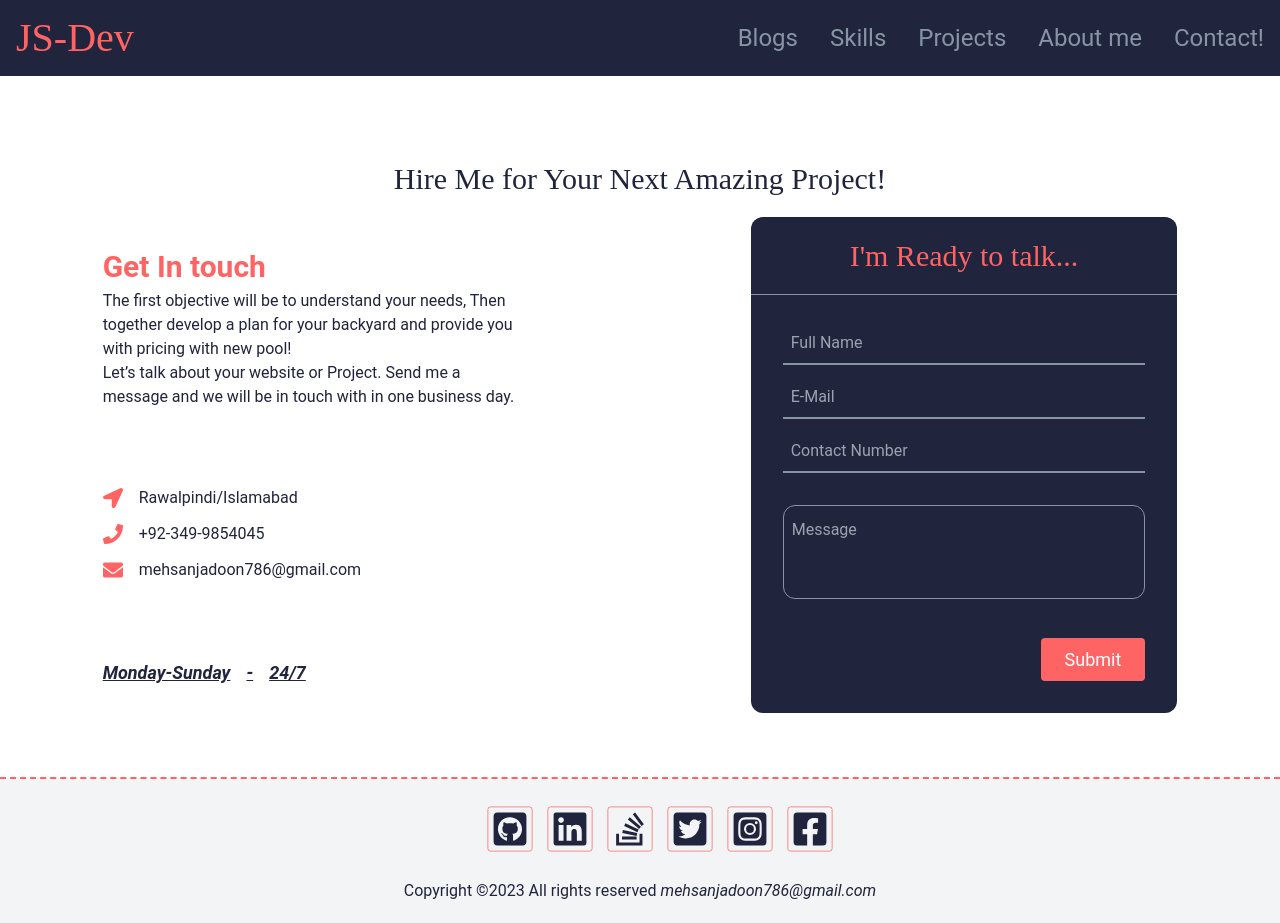
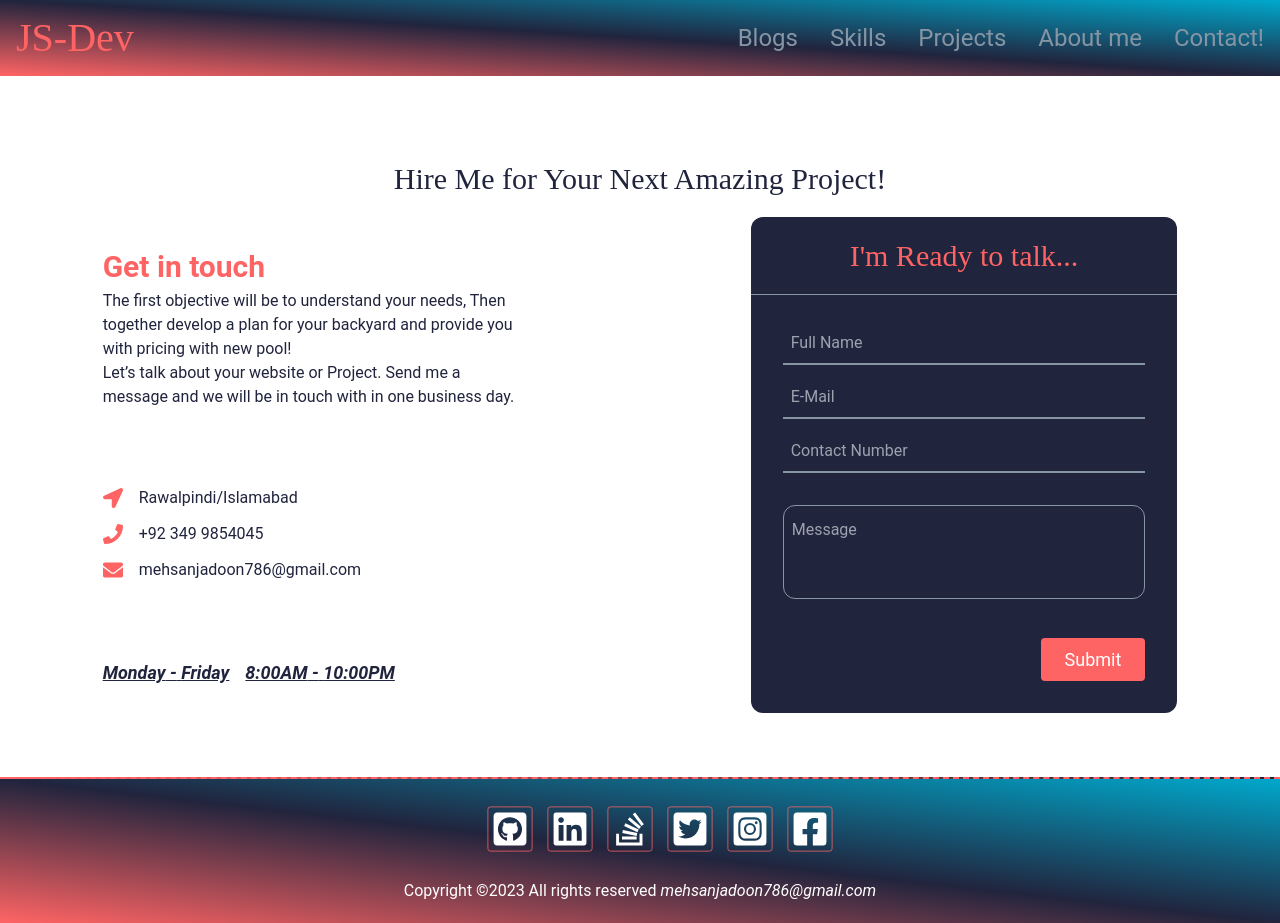
Before and after one commit to imehsans/FrontendPortF, a React (Create React App) app in the folder myportfolio/: page /contact in a window 1280 px wide. Built offline with nearby package versions, Linux system fonts and the light colour scheme.

Commit message:
Protfolio Site

```diff
--- a/myportfolio/src/App.js
+++ b/myportfolio/src/App.js
@@ -1,4 +1,3 @@
-import React from 'react'
 import { BrowserRouter, Route, Routes } from 'react-router-dom'
 import Blogs from './components/blogs/Blogs'
 import Contact from './components/contact/Contact'
--- a/myportfolio/src/components/Layout/Layout.jsx
+++ b/myportfolio/src/components/Layout/Layout.jsx
@@ -5,7 +5,7 @@ const Layout = () => {
 	return (
 		<div className="text-dark">
 			<Header />
-			<div className="pb-8 md:pb-16">
+			<div>
 				<Outlet />
 			</div>
 			<Footer />
--- a/myportfolio/src/components/contact/Contact.jsx
+++ b/myportfolio/src/components/contact/Contact.jsx
@@ -2,55 +2,96 @@ import React from 'react'
 import { FaEnvelope, FaLocationArrow, FaPhone } from 'react-icons/fa'
 
 const Contact = () => {
+	const contactData = [
+		{
+			topTitle: 'Hire Me for Your Next Amazing Project!',
+			details: {
+				title: 'Get in touch',
+				text1:
+					'The first objective will be to understand your needs, Then together develop a plan for your backyard and provide you with pricing with new pool!',
+				text2:
+					'Let’s talk about your website or Project. Send me a message and we will be in touch with in one business day.',
+				location: {
+					icon: <FaLocationArrow />,
+					text: 'Rawalpindi/Islamabad',
+				},
+				phone: {
+					icon: <FaPhone />,
+					text: '+92 349 9854045',
+				},
+				email: {
+					icon: <FaEnvelope />,
+					text: 'mehsanjadoon786@gmail.com',
+				},
+				available: {
+					dayFrom: 'Monday',
+					dayTo: 'Friday',
+					timeFrom: '8:00AM',
+					timeTo: '10:00PM',
+				},
+			},
+		},
+	]
+
 	return (
-		<div className="container px-4 pt-8 mx-auto md:pt-16 text-dark md:px-0">
+		<div className="container px-4 py-8 mx-auto md:py-16 text-dark md:px-0">
+			{contactData.map((item) => {
+				return (
+					<>
 						<div className="text-center">
 							<h1 className="font-anton py-4 text-[24px] md:text-[30px] text-dark">
-					Hire Me for Your Next Amazing Project!
+								{item.topTitle}
 							</h1>
 						</div>
 						<div className="flex flex-col justify-around gap-y-4 gap-x-4 md:flex-row">
+							{item.details ? (
 								<div className="flex flex-col justify-around w-full text-center gap-y-6 md:text-start md:w-1/3">
 									<div className="text-justify sm:text-start">
 										<h1 className="text-[30px] text-primary font-semibold">
-							Get In touch
+											{item.details.title}
 										</h1>
-						<p>
-							The first objective will be to understand your needs, Then
-							together develop a plan for your backyard and provide you with
-							pricing with new pool!
-						</p>
-						<p>
-							Let’s talk about your website or Project. Send me a message and we
-							will be in touch with in one business day.
-						</p>
+										<p>{item.details.text1}</p>
+										<p>{item.details.text2}</p>
 									</div>
 									<div className="flex flex-col gap-y-3">
 										<div className="flex items-center gap-x-4">
 											<span className="text-[20px] text-primary">
-								<FaLocationArrow />
+												{item.details.location.icon}
 											</span>
-							<span>Rawalpindi/Islamabad</span>
+											<span>{item.details.location.text}</span>
 										</div>
 										<div className="flex items-center gap-x-4">
 											<span className="text-[20px] text-primary">
-								<FaPhone />
+												{item.details.phone.icon}
 											</span>
-							<span>+92-349-9854045</span>
+											<span>{item.details.phone.text}</span>
 										</div>
 										<div className="flex items-center gap-x-4">
 											<span className="text-[20px] text-primary">
-								<FaEnvelope />
+												{item.details.email.icon}
 											</span>
-							<span>mehsanjadoon786@gmail.com</span>
+											<span>{item.details.email.text}</span>
 										</div>
 									</div>
+									{item?.details?.available ? (
 										<div className="flex gap-x-4 text-[18px] underline font-semibold italic">
-						<span>Monday-Sunday</span>
-						<span>-</span>
-						<span>24/7</span>
+											<span>
+												<span>{item.details?.available?.dayFrom}</span> -{' '}
+												<span>{item?.details?.available?.dayTo}</span>{' '}
+											</span>{' '}
+											<span>
+												{' '}
+												<span>{item?.details?.available?.timeFrom}</span> -{' '}
+												<span>{item?.details?.available?.timeTo}</span>{' '}
+											</span>
 										</div>
+									) : (
+										''
+									)}
 								</div>
+							) : (
+								''
+							)}
 							<div className="w-full pb-6 mx-auto md:w-2/4 md:mx-0 sm:w-10/12 lg:w-1/3 rounded-xl bg-dark">
 								<div className="px-4 text-center md:px-6 lg:px-8">
 									<h1 className="font-anton py-4 text-[24px] md:text-[30px] text-primary">
@@ -97,6 +138,9 @@ const Contact = () => {
 								</div>
 							</div>
 						</div>
+					</>
+				)
+			})}
 		</div>
 	)
 }
--- a/myportfolio/src/components/home/introduction.jsx/Introduction.jsx
+++ b/myportfolio/src/components/home/introduction.jsx/Introduction.jsx
@@ -2,57 +2,86 @@ import React from 'react'
 import TypeWriterEffect from 'react-typewriter-effect'
 
 const Introduction = () => {
+	const PersonalData = [
+		{
+			name: 'Ehsanullah',
+			title: 'FrontEnd Developer',
+			about:
+				" Innovative Programmer to make the world a more unified. A creative thinker, adept in software development and working with various Data Structures and Design Pattern's.",
+			resumeLink:
+				'https://drive.google.com/file/d/1ogMx1zis4Raz0GQylZ5CTMWQmEagvoXS/view?usp=sharing',
+			imgLink:
+				'https://user-images.githubusercontent.com/34196609/205230120-f2a10cee-5084-4a66-84bb-c88d65660b91.png',
+		},
+	]
+
+	return (
+		<>
+			{PersonalData?.map((item) => {
 				return (
 					<div className="container flex flex-col items-center justify-around px-4 pt-8 mx-auto md:pt-16 mb-14 md:flex-row md:px-0">
 						<div className="order-2 w-full md:w-1/2 md:order-1">
 							<div className="text-[35px] md:text-[40px] lg:text-[50px] leading-tight font-anton text-dark mb-5 ">
+								{item?.name ? (
 									<h1>
 										Hi, I am
-						<span className="text-primary">
+										<span className="capitalize text-primary">
 											<TypeWriterEffect
 												startDelay={100}
 												cursorColor="white"
-								text="EHSANULLAH"
+												text={item?.name}
 												typeSpeed={200}
 												eraseSpeed={200}
 											/>
 										</span>
 									</h1>
+								) : (
+									''
+								)}
+								{item?.title ? (
 									<h1>
 										<span>
 											<TypeWriterEffect
 												startDelay={50}
 												cursorColor="white"
-								text="Frontend Developer"
+												text={item?.title}
 												typeSpeed={200}
 												eraseSpeed={200}
 											/>
 										</span>
 									</h1>
+								) : (
+									''
+								)}
 							</div>
+							{item?.about ? (
 								<p className="mb-5 font-semibold text-justify ">
-					Innovative Programmer to make the world a more unified. A creative
-					thinker, adept in software development and working with various
-					<span className="italic text-secondary"> Data Structures </span>
-					and
-					<span className="italic text-secondary"> Design Pattern's.</span>
+									{item?.about}
 								</p>
+							) : (
+								''
+							)}
+							{item?.resumeLink ? (
 								<button className="py-2 text-xl font-normal text-white rounded md:font-semibold md:py-3 bg-primary hover:bg-secondary ">
-					<a
-						className="px-4 mb-4 md:px-8"
-						href="https://drive.google.com/file/d/1ogMx1zis4Raz0GQylZ5CTMWQmEagvoXS/view?usp=sharing"
-					>
+									<a className="px-4 mb-4 md:px-8" href={item?.resumeLink}>
 										Download Resume
 									</a>
 								</button>
+							) : (
+								''
+							)}
 						</div>
+						{item?.imgLink ? (
 							<div className="order-1 w-48 h-48 mb-5 overflow-hidden scale-95 border-4 md:mb-0 rounded-xl md:rounded-full md:order-2 md:w-80 md:h-80 drop-shadow-md-xl shadow-dark md:drop-shadow-2xl bg-light border-secondary hover:border-8 hover:scale-100 ">
-				<img
-					src="https://user-images.githubusercontent.com/34196609/205230120-f2a10cee-5084-4a66-84bb-c88d65660b91.png"
-					alt=""
-				/>
+								<img src={item?.imgLink} alt="" />
 							</div>
+						) : (
+							''
+						)}
 					</div>
+				)
+			})}
+		</>
 	)
 }
 
--- a/myportfolio/src/components/projects/Projects.jsx
+++ b/myportfolio/src/components/projects/Projects.jsx
@@ -2,6 +2,22 @@ import React from 'react'
 
 const Projects = () => {
 	var Projects = [
+		{
+			name: 'Portfolio Site',
+			img3: '',
+			link: 'https://my-portfolio-frontend.netlify.app/',
+			developedIn: ['HTML', 'CSS', 'Tailwind', 'JavaScript', 'ReactJs'],
+			detail:
+				'It was developed for a company as ReactJs developer Task, Its fully Responsive for each screen and according to the given design',
+		},
+		{
+			name: 'Quiz Maker App',
+			img3: '',
+			link: 'https://react-json-quizmaker.netlify.app/',
+			developedIn: ['HTML', 'CSS', 'Tailwind', 'JavaScript', 'ReactJs'],
+			detail:
+				'It was developed for a company as ReactJs developer Task, Its fully Responsive for each screen and according to the given design',
+		},
 		{
 			name: 'SafetyConnect',
 			img3: '',
@@ -54,7 +70,7 @@ const Projects = () => {
 					return (
 						<div className="w-full mx-auto scale-90 md:mx-0 md:w-1/2 lg:w-1/3 h-96 rounded-2xl bg-primary">
 							<li
-								className="w-full h-full px-3 py-4 duration-300 ease-in-out scale-105 shadow-2xl cursor-pointer md:mt-3 md:ml-3 lg:mt-5 lg:ml-5 ms-4 hover:bg-opacity-20 hover:scale-100 bg-dark hover:bg-gradient-to-r hover cursor pointer hover:from-secondary hover:to-primary rounded-2xl"
+								className="w-full h-full px-3 py-4 duration-300 ease-in-out scale-105 shadow-2xl cursor-pointer md:mt-3 md:ml-3 lg:mt-5 lg:ml-5 ms-4 hover:bg-opacity-20 hover:scale-100 bg-dark hover:bg-gradient-to-br hover cursor pointer hover:from-secondary hover:to-primary rounded-2xl"
 								key={project.key}
 							>
 								<a
--- a/myportfolio/src/components/work/AboutMe.jsx
+++ b/myportfolio/src/components/work/AboutMe.jsx
@@ -1,28 +1,35 @@
 import React from 'react'
 
 const AboutMe = () => {
+	const About = [
+		{
+			title: 'About Me',
+			details:
+				"Front-End developer with proven experience at TODD's Group, Geeks Hub and Merik Solutions in helping companies create and maintain a better code base for reusability. Capable of continuous learning from senior Developers while still nurturing junior developers. Experience in driving projects forward as the development team lead, facilitating projects from concept launch. Passionate about learning and development with a desire to apply skills on a larger development team. Eager to tackle more complex problems and continue to find ways to minimize user efficiency.",
+			src: './images/aboutme.png',
+		},
+	]
+
 	return (
-		<div className="flex items-center justify-around px-4 pt-8 md:pt-16 md:bg-gradient-to-r from-light via-primary to-secondary">
+		<>
+			{About.map((item) => {
+				return (
+					<div className="flex items-center justify-around px-4 pt-8 md:pt-16 md:bg-gradient-to-bl from-light via-primary to-secondary">
 						<div className="w-3/4 mx-auto md:w-1/2">
 							<h1 className="font-anton md:float-right text-primary mb-3 text-center md:text-end pt-4 text-[24px] md:w-3/4 md:text-[30px] md:text-dark">
-					About me
+								{item.title}
 							</h1>
 							<p className="w-full text-center md:float-right md:pb-8 lg:mb-12 xl:mb-16 md:w-3/4 text-dark md:text-end">
-					Front-End developer with proven experience at TODD's Group, Geeks Hub
-					and Merik Solutions in helping companies create and maintain a better
-					code base for reusability. Capable of continuous learning from senior
-					Developers while still nurturing junior developers. Experience in
-					driving projects forward as the development team lead, facilitating
-					projects from concept launch. Passionate about learning and
-					development with a desire to apply skills on a larger development
-					team. Eager to tackle more complex problems and continue to find ways
-					to minimize user efficiency.
+								{item.details}
 							</p>
 						</div>
 						<div className="justify-center hidden w-1/2 md:flex">
-				<img className="w-[300px] h-full" src="./images/aboutme.png" alt="" />
+							<img className="w-[300px] h-full" src={item.src} alt="" />
 						</div>
 					</div>
+				)
+			})}
+		</>
 	)
 }
 
--- a/myportfolio/src/globalCOmponents/footer/Footer.js
+++ b/myportfolio/src/globalCOmponents/footer/Footer.js
@@ -37,15 +37,15 @@ const Footer = () => {
 	]
 
 	return (
-		<div className="py-5 border-t-2 border-dashed border-primary bg-light bg-opacity-10">
+		<div className="py-5 border-t-2 border-dashed bg-gradient-to-tr from-primary via-dark to-secndary border-primary to-secondary bg-opacity-10">
 			<ul className="flex justify-around w-11/12 mx-auto text-[40px] md:text-[50px] sm:w-3/4 md:w-1/2 lg:w-1/3 xl:w-1/4 mb-5">
 				{data?.map((item) => {
 					return (
 						<li
-							className="p-1 duration-300 ease-in-out scale-75 border rounded border-primary hover:border-dark hover:scale-100"
+							className="p-1 duration-300 ease-in-out scale-75 border rounded border-primary  text-[#fff] hover:border-white hover:scale-100"
 							key={item.id}
 						>
-							<a href={item?.link} className=" text-dark hover:text-primary">
+							<a href={item?.link} className=" hover:text-primary">
 								{item?.icon}
 							</a>
 						</li>
@@ -53,9 +53,9 @@ const Footer = () => {
 				})}
 			</ul>
 			<div>
-				<h2 className="text-center text-dark font-lighter">
+				<h2 className="text-center text-[#fff] font-lighter">
 					Copyright ©2023 All rights reserved
-					<i> mehsanjadoon786@gmail.com</i>
+					<i className="texgt\"> mehsanjadoon786@gmail.com</i>
 				</h2>
 			</div>
 		</div>
--- a/myportfolio/src/globalCOmponents/header/Header.js
+++ b/myportfolio/src/globalCOmponents/header/Header.js
@@ -38,7 +38,7 @@ const Header = () => {
 	]
 	return (
 		<header>
-			<div className="px-4 py-2 font-bold text-light bg-dark">
+			<div className="px-4 py-2 font-bold text-light bg-gradient-to-tr from-primary via-dark to-secondary">
 				<div className="container flex flex-wrap justify-between mx-auto">
 					<Link className="order-1" to="/">
 						<h1
```
Also changed, not shown: myportfolio/src/components/skills/Skills.jsx (+11 -6 lines), myportfolio/src/features/user.jsx (added, +7 -0 lines), myportfolio/public/images/nextJs.png (added). Lines whose indentation alone changed are shown as unchanged.
